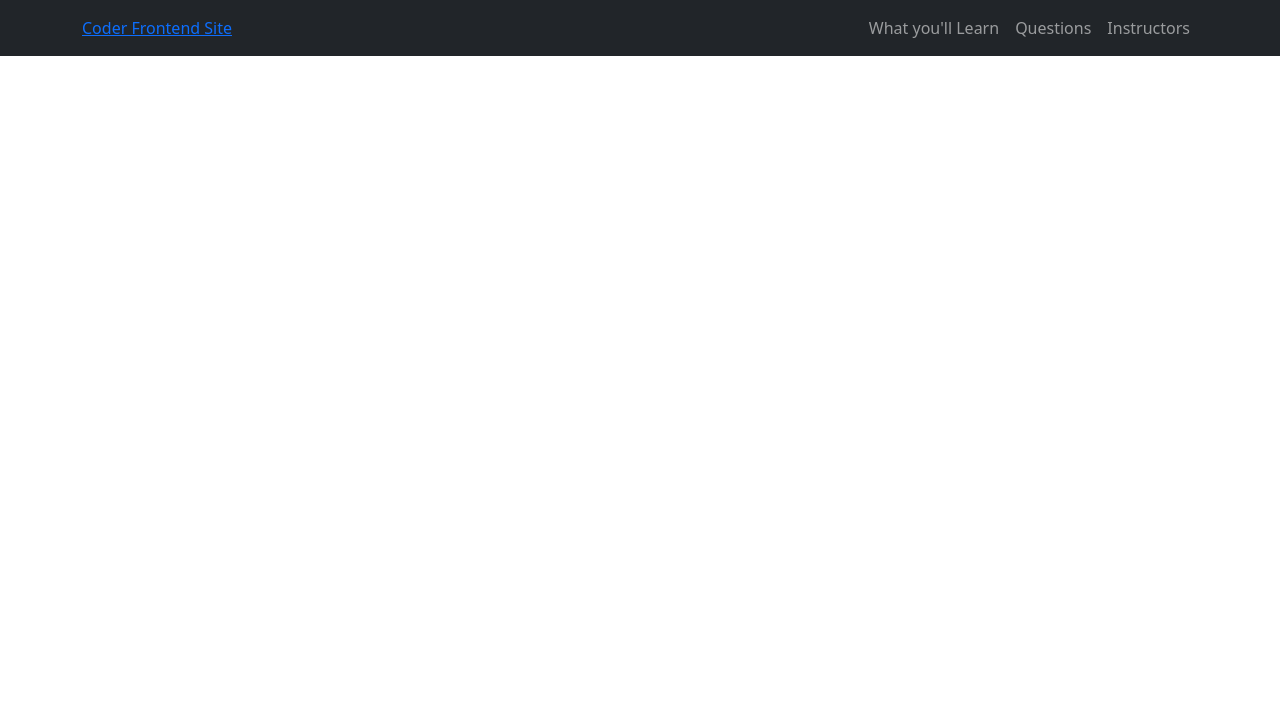
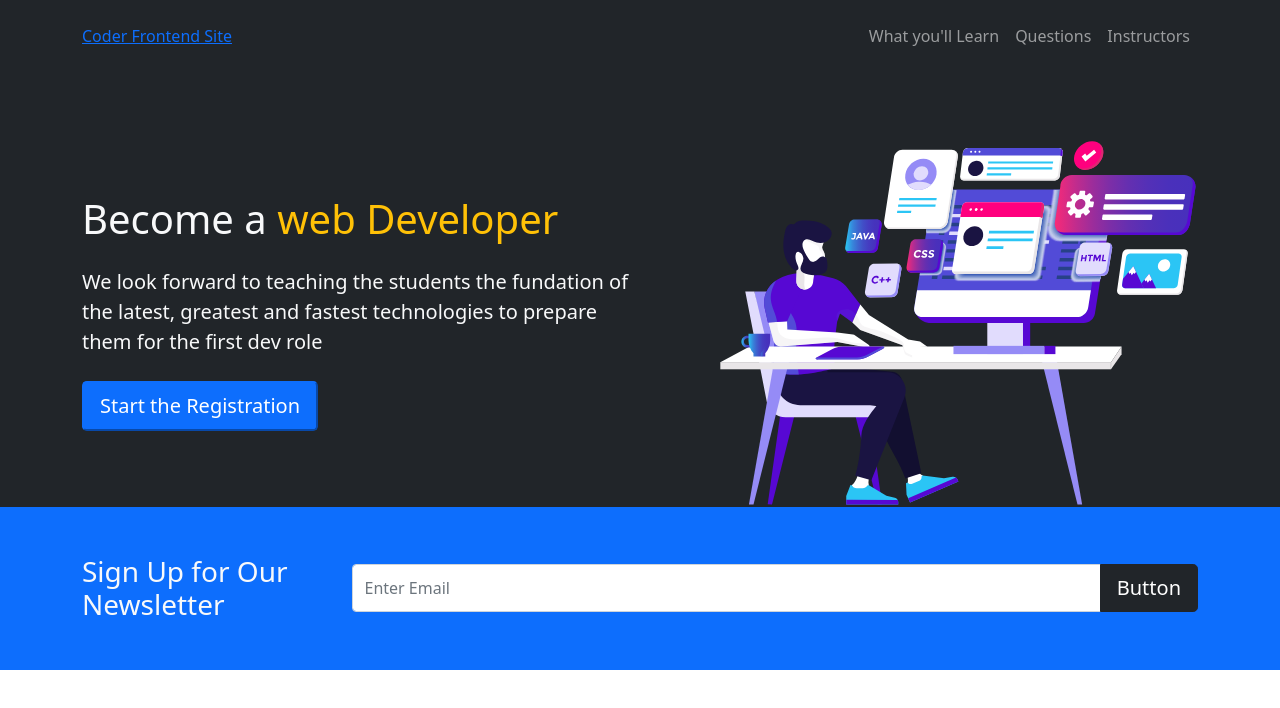
Before and after one commit to Alabere-coder/Bootsrap__website, a plain HTML site: page index.html in a window 1280 px wide. Drawn offline with nearby package versions, Linux system fonts and the light colour scheme.

Commit message:
main-section

```diff
--- a/index.html
+++ b/index.html
@@ -13,7 +13,7 @@
 </head>
 
 <body>
-    <nav class="navbar navbar-expand-lg bg-dark navbar-dark">
+    <nav class="navbar navbar-expand-lg bg-dark navbar-dark py-3">
         <div class="container">
             <a href="#" class="narbar-brand">Coder Frontend Site</a>
             <button class="navbar-toggler" type="button" data-bs-toggle="collapse" data-bs-target="#navmenu"><span
@@ -33,6 +33,41 @@
             </div>
         </div>
     </nav>
+
+    <!-- SHOWCASE -->
+    <section class="bg-dark text-light p-5 p-lg-0 pt-lg-5 text-center text-sm-start">
+        <div class="container">
+            <div class="d-sm-flex align-items-center justify-content-between">
+                <div>
+                    <h1>Become a <span class="text-warning">web Developer</span></h1>
+                    <p class="lead my-4">We look forward to teaching the students the fundation
+                        of the latest, greatest and fastest technologies to prepare
+                        them for the first dev role
+                    </p>
+                    <button class="btn-primary btn-lg">Start the Registration</button>
+                </div>
+                <img class="img-fluid w-50 d-none d-sm-block" src="./images/showcase.svg" />
+            </div>
+        </div>
+    </section>
+
+    <!-- NEWS__LETTER -->
+
+    <section class="bg-primary text-light p-5">
+        <div class="container">
+            <div class="d-md-flex justify-content-between align-items-center">
+                <h3 class="mb-3 mb-md-0">Sign Up for Our Newsletter</h3>
+
+                <div class="input-group news-input">
+                    <input type="text" class="form-control" placeholder="Enter Email" />
+                    <button class="btn btn-dark btn-lg" type="button" id="button-addon2">Button
+                    </button>
+                </div>
+
+            </div>
+        </div>
+    </section>
+
     <script src="https://cdn.jsdelivr.net/npm/bootstrap@5.0.2/dist/js/bootstrap.bundle.min.js"
         integrity="sha384-MrcW6ZMFYlzcLA8Nl+NtUVF0sA7MsXsP1UyJoMp4YLEuNSfAP+JcXn/tWtIaxVXM"
         crossorigin="anonymous"></script>
--- a/style.css
+++ b/style.css
@@ -0,0 +1,5 @@
+@media(min-width: 768px)  {
+    .news-input {
+    width: 50%;
+    }
+}
```
Also changed, not shown: images/showcase.svg (added).
